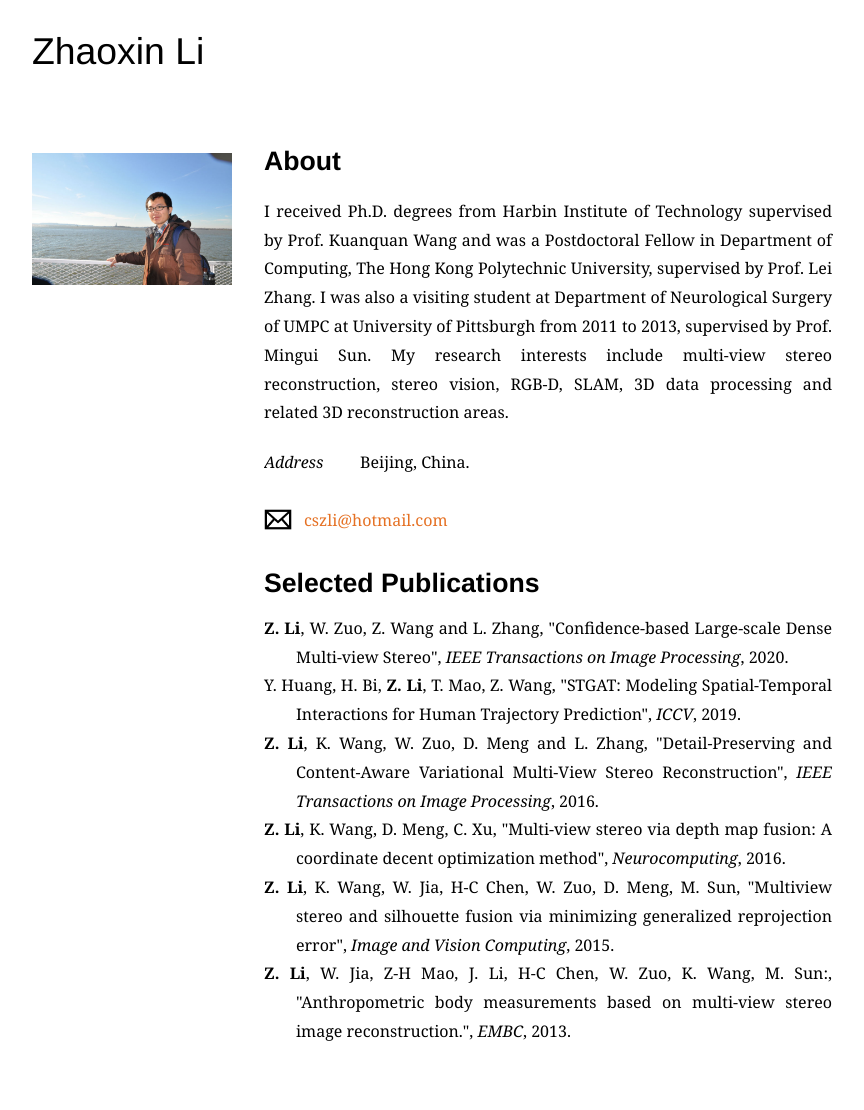
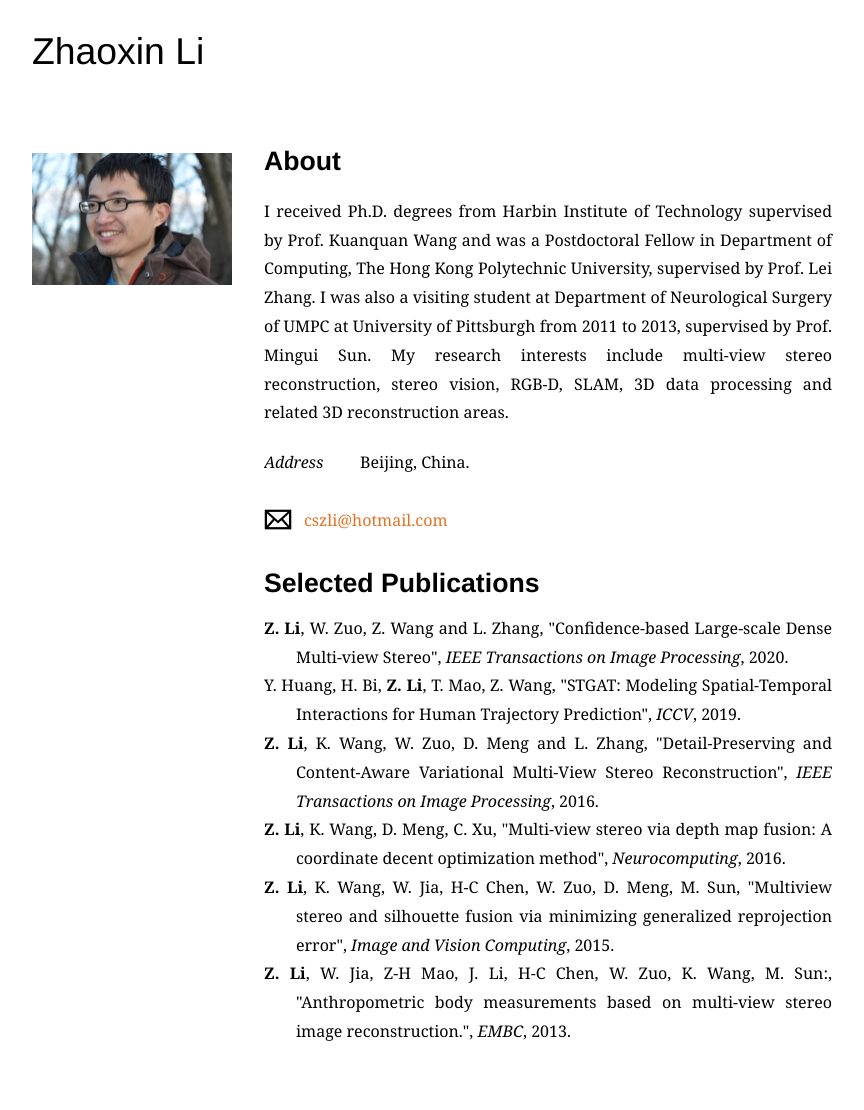
Before and after one commit to zhaoxinli/zhaoxinli.github.io, a Jekyll site: the page built from index.html, in a window 1280 px wide. Shown: the whole page, without its empty margins (208-1072 px from the left). Built offline with Jekyll 4.4.1, drawn with Linux system fonts in a browser that asks for light colours; some web fonts are replaced.

Commit message:
Signed-off-by: zhaoxinli <cszli@hotmail.com>

```diff
--- a/index.html
+++ b/index.html
@@ -3,7 +3,7 @@
 {% include header.html %}
 
 	<div id="section1">
-			<p><img id="headshot" src="img/psu.jpg" alt="ddd" /></p>
+			<p><img id="headshot" src="img/psb.jpg" alt="ddd" /></p>
 </div>
 	<div id="section2">
 	  <h4><strong>About</strong> </h4>
```
Also changed, not shown: img/psb.jpg (added).
